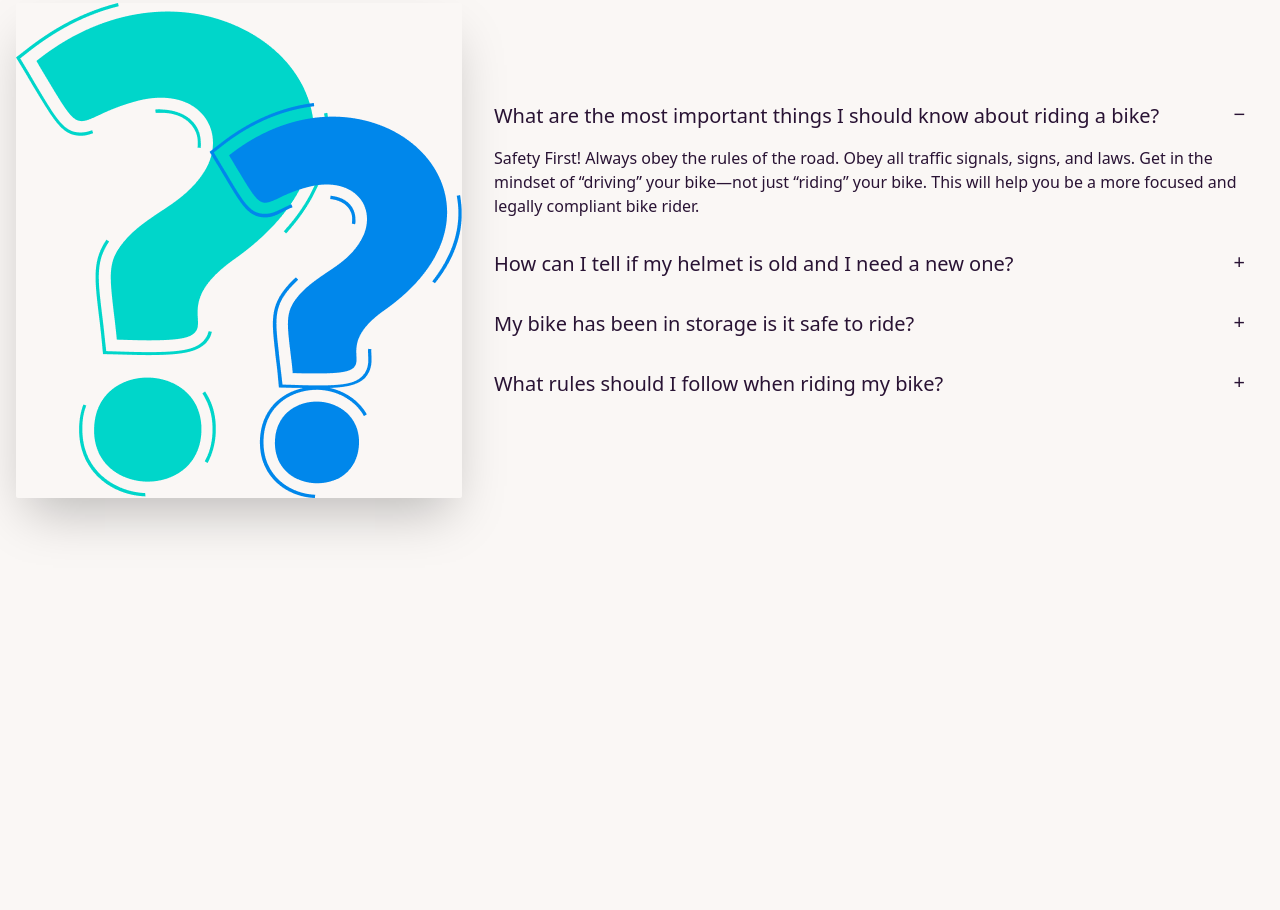
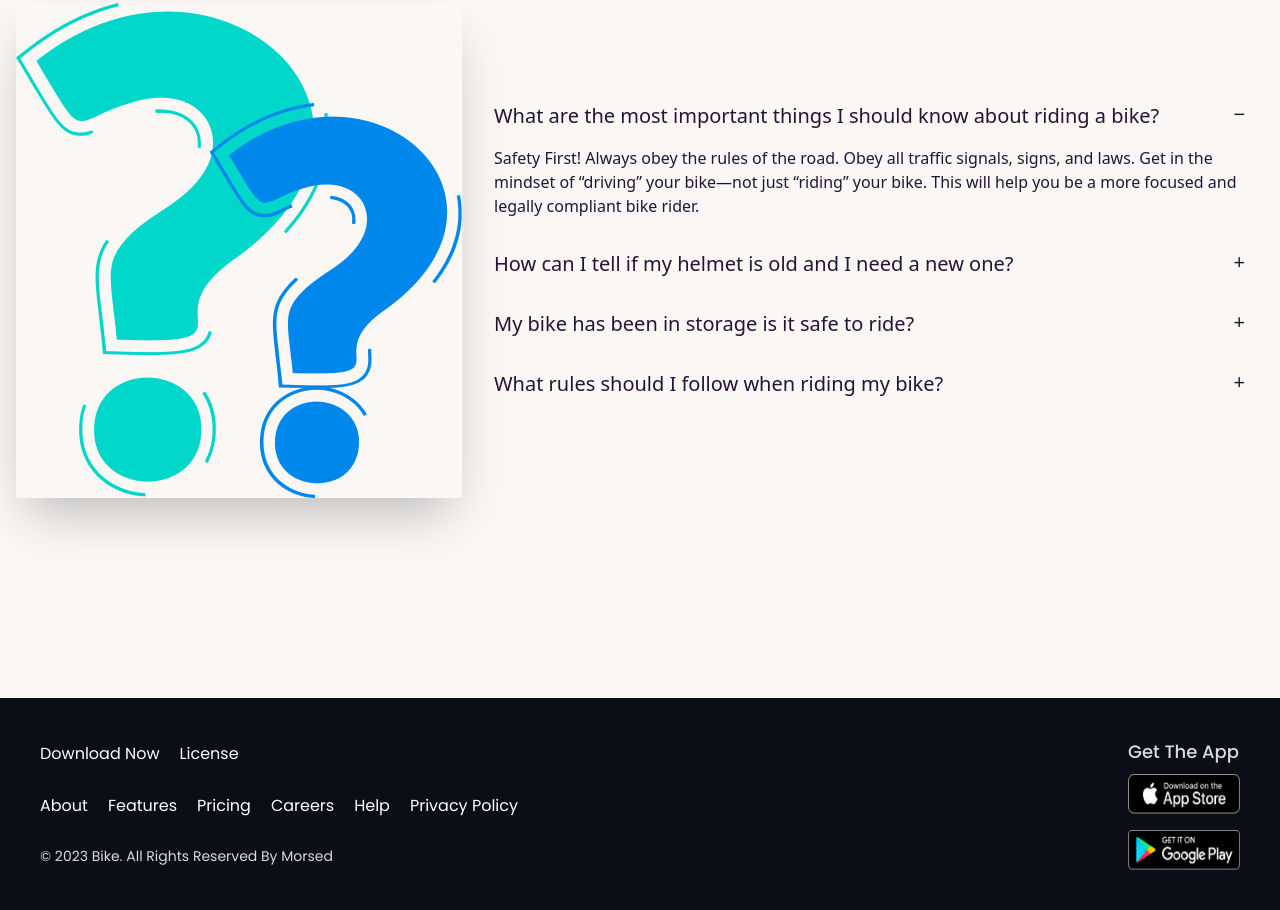
Before and after one commit to MdMorsedAlam/lesson4, a plain HTML site: page index.html in a window 1280 px wide. Shown: the part 2523-3433 px from the top of the page. Before the commit the page ends 3221 px from the top, so only its background shows below. Drawn offline with nearby package versions, Linux system fonts and the light colour scheme.

Commit message:
all done

```diff
--- a/index.html
+++ b/index.html
@@ -564,5 +564,65 @@
         </div>
       </section>
     </main>
+    <footer class="bg-[#0B0D17]">
+      <div class="max-w-7xl m-auto">
+        <div
+          class="footer p-10 flex items-center md:justify-between flex-col md:flex-row"
+        >
+          <div class="space-y-5 pl-12 md:pl-0">
+            <ul class="flex">
+              <li class="pr-5 font-poppins font-normal text-base text-white">
+                <a href="">Download Now</a>
+              </li>
+              <li class="font-poppins font-normal text-base text-white">
+                <a href="">License</a>
+              </li>
+            </ul>
+            <ul class="flex flex-wrap md:flex-nowrap gap-y-4">
+              <li class="pr-5 font-poppins font-normal text-base text-white">
+                <a href="">About</a>
+              </li>
+              <li class="pr-5 font-poppins font-normal text-base text-white">
+                <a href="">Features</a>
+              </li>
+              <li class="pr-5 font-poppins font-normal text-base text-white">
+                <a href="">Pricing</a>
+              </li>
+              <li class="pr-5 font-poppins font-normal text-base text-white">
+                <a href="">Careers</a>
+              </li>
+              <li class="pr-5 font-poppins font-normal text-base text-white">
+                <a href="">Help</a>
+              </li>
+              <li class="font-poppins font-normal text-base text-white">
+                <a href="">Privacy Policy</a>
+              </li>
+            </ul>
+            <p class="font-poppins font-normal text-[#D9DBE1] text-sm">
+              &copy; 2023 Bike. All Rights Reserved By Morsed
+            </p>
+          </div>
+          <div>
+            <span class="font-poppins font-medium text-[#D9DBE1] text-lg"
+              >Get The App</span
+            >
+            <div class="grid grid-cols-1 gap-4">
+              <a>
+                <img
+                  class="h-10 w-28"
+                  src="images/others/ios.png"
+                  alt="ios.png"
+              /></a>
+              <a
+                ><img
+                  class="h-10 w-28"
+                  src="images/others/android.png"
+                  alt="android.png"
+              /></a>
+            </div>
+          </div>
+        </div>
+      </div>
+    </footer>
   </body>
 </html>
```
